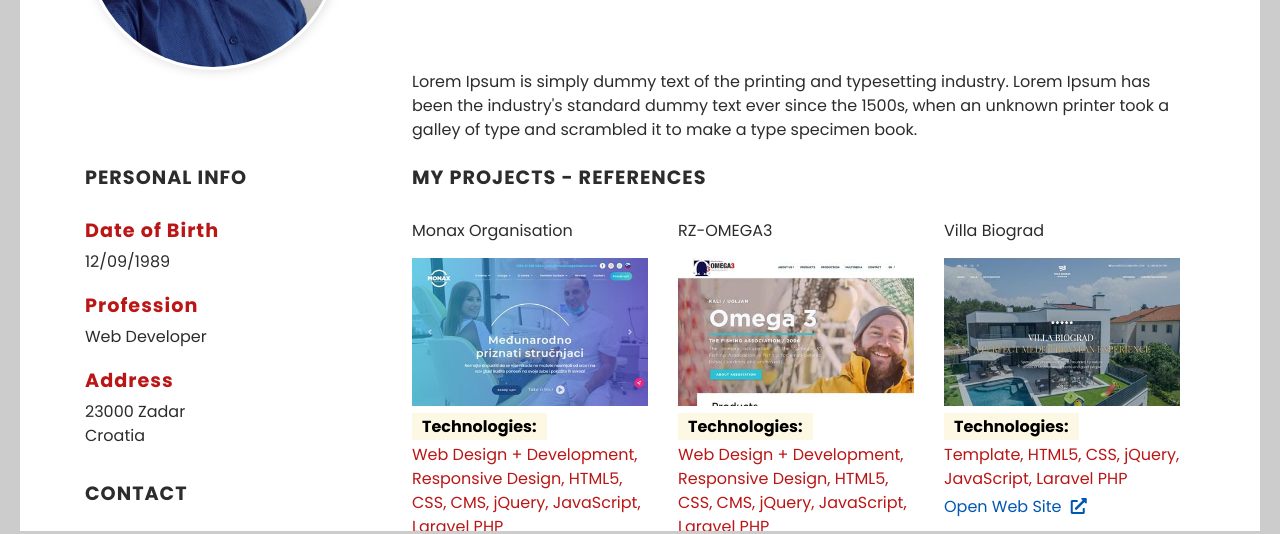
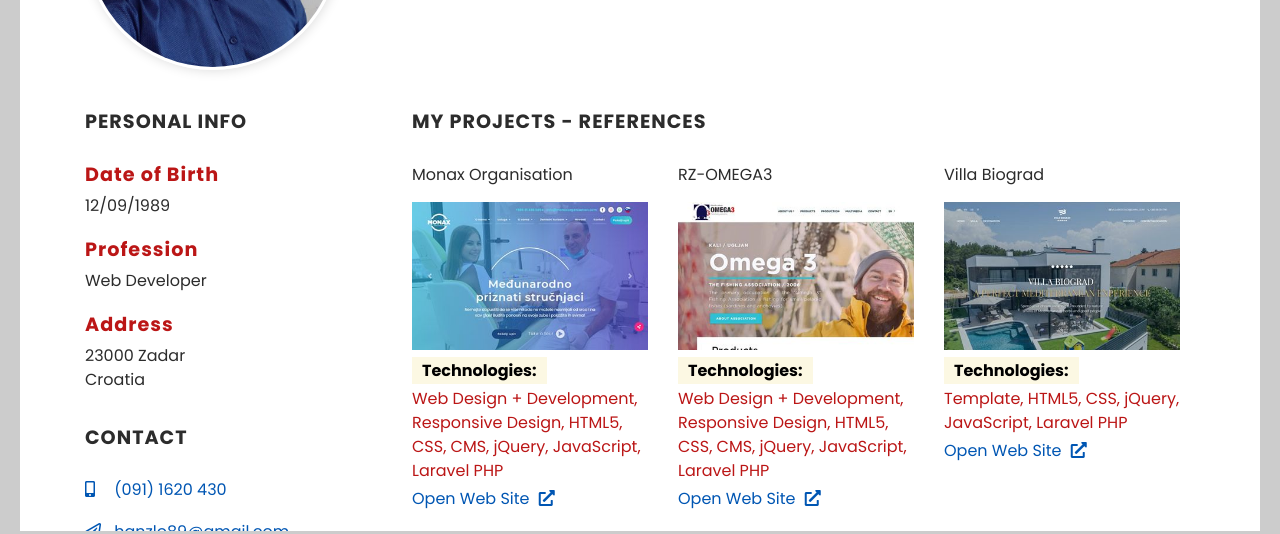
Before and after one commit to Hanzlo/references, a plain HTML site: page work/index.html in a window 1280 px wide. Shown: the part 249-783 px from the top of the page. Drawn offline with nearby package versions, Linux system fonts and the light colour scheme.

Commit message:
Update index.html

```diff
--- a/work/index.html
+++ b/work/index.html
@@ -27,7 +27,7 @@
     <link rel="shortcut icon" type="image/png" href="images/favicon.ico" />
 
     <!-- FACEBOOK -->
-    <meta property="og:url" content="https://informatika-instrukcije-zadar.info" />
+    <meta property="og:url" content="https://www.hanzlo.live/work" />
     <meta property="og:type" content="website" />
     <meta property="og:title"
         content="Full Stack Web Developer, CSS, JavaScript, PHP, HTML5, Bootstrap, Laravel, PHP, Programing " />
@@ -75,9 +75,7 @@
                                     <span>Full Stack Web Developer</span>
                                 </h3>
                             </div>
-                            <p>Lorem Ipsum is simply dummy text of the printing and typesetting industry. Lorem Ipsum
-                                has been the industry's standard dummy text ever since the 1500s, when an unknown
-                                printer took a galley of type and scrambled it to make a type specimen book.</p>
+                            <p></p>
 
                         </div>
                     </div>
```
